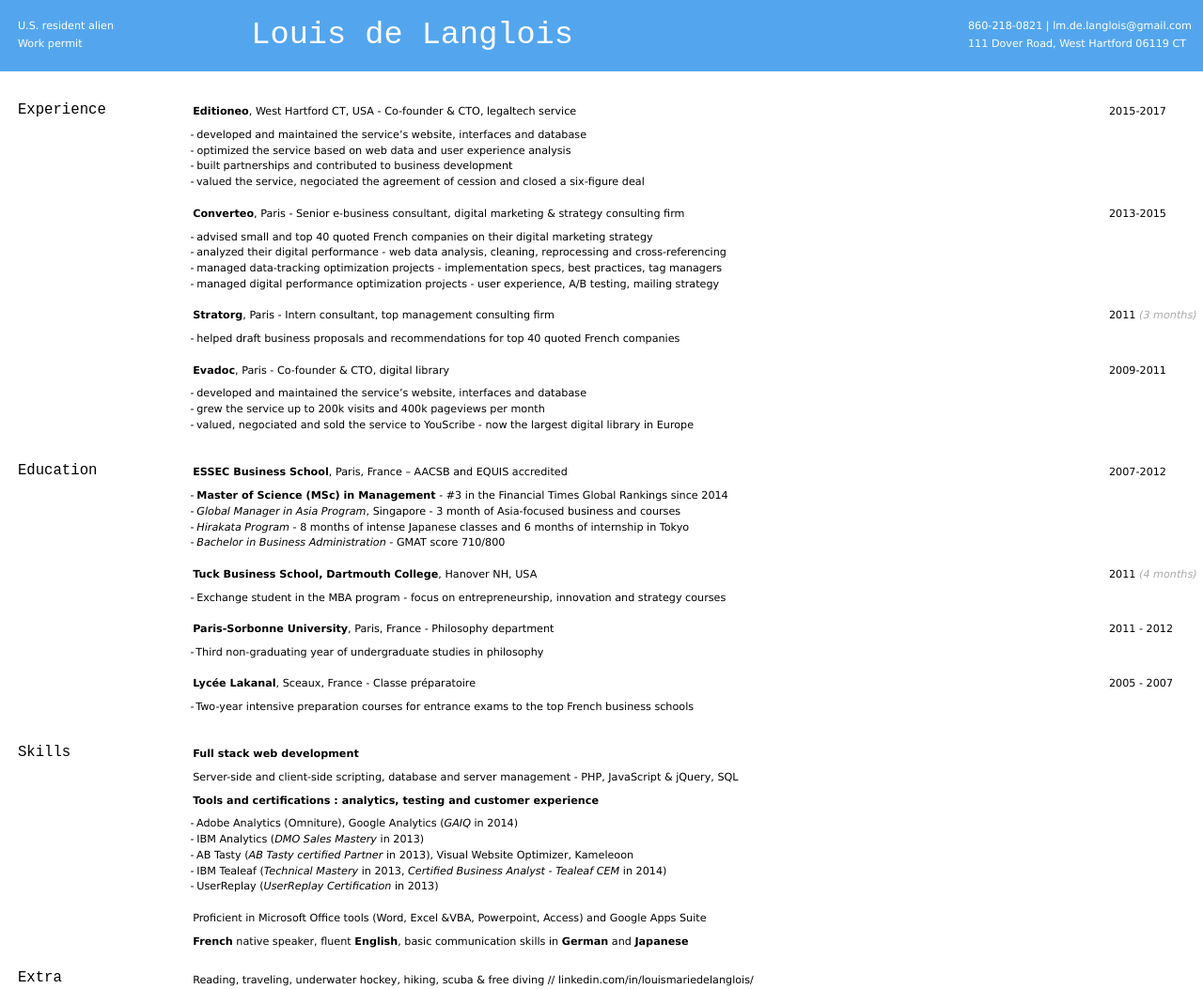
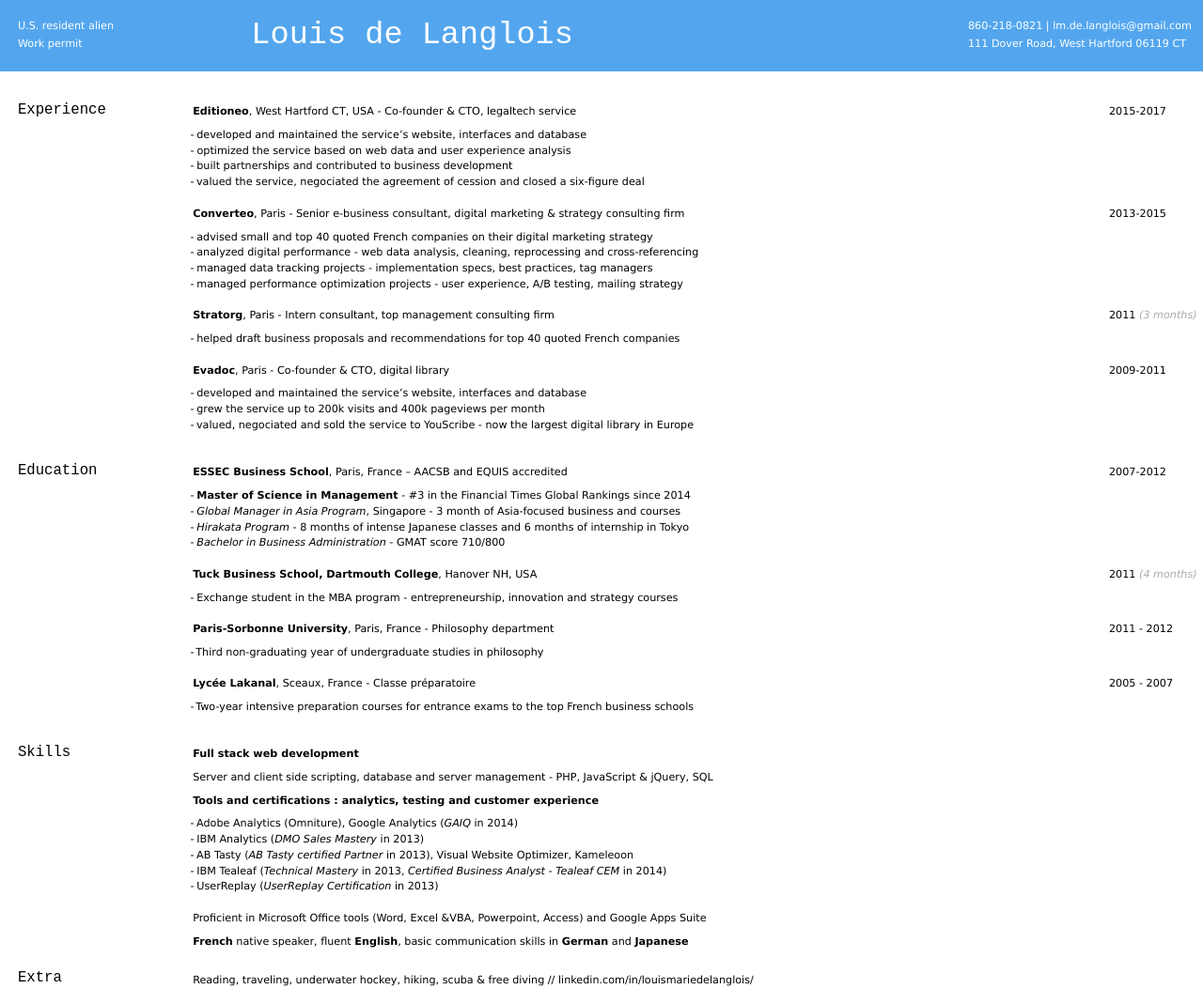
Before and after one commit to elipapa/markdown-cv, a Jekyll site: the page built from index.md, in a window 1280 px wide. Shown: the whole page at 94% size. Built offline with Jekyll 4.4.1, drawn with Linux system fonts in a browser that asks for light colours.

Commit message:
Update index.md

```diff
--- a/index.md
+++ b/index.md
@@ -25,9 +25,9 @@
 
 __Converteo__, Paris - Senior e-business consultant, digital marketing & strategy consulting firm
 - advised small and top 40 quoted French companies on their digital marketing strategy
-- analyzed their digital performance - web data analysis, cleaning, reprocessing and cross-referencing
-- managed data-tracking optimization projects - implementation specs, best practices, tag managers
-- managed digital performance optimization projects - user experience, A/B testing, mailing strategy
+- analyzed digital performance - web data analysis, cleaning, reprocessing and cross-referencing
+- managed data tracking projects - implementation specs, best practices, tag managers
+- managed performance optimization projects - user experience, A/B testing, mailing strategy
 
 > 2011 _(3 months)_
 
@@ -62,7 +62,7 @@
 > 2007-2012
 
 __ESSEC Business School__, Paris, France – AACSB and EQUIS accredited
-- __Master of Science (MSc) in Management__ - #3 in the Financial Times Global Rankings since 2014
+- __Master of Science in Management__ - #3 in the Financial Times Global Rankings since 2014
 - *Global Manager in Asia Program*, Singapore - 3 month of Asia-focused business and courses
 - *Hirakata Program* - 8 months of intense Japanese classes and 6 months of internship in Tokyo
 - *Bachelor in Business Administration* - GMAT score 710/800
@@ -70,7 +70,7 @@
 > 2011 _(4 months)_
 
 __Tuck Business School, Dartmouth College__, Hanover NH, USA
-- Exchange student in the MBA program - focus on entrepreneurship, innovation and strategy courses
+- Exchange student in the MBA program - entrepreneurship, innovation and strategy courses
 
 > 2011 - 2012
 
@@ -92,7 +92,7 @@
 
 __Full stack web development__
 
- Server-side and client-side scripting, database and server management - PHP, JavaScript & jQuery, SQL
+ Server and client side scripting, database and server management - PHP, JavaScript & jQuery, SQL
 
 __Tools and certifications : analytics, testing and customer experience__
 
```
